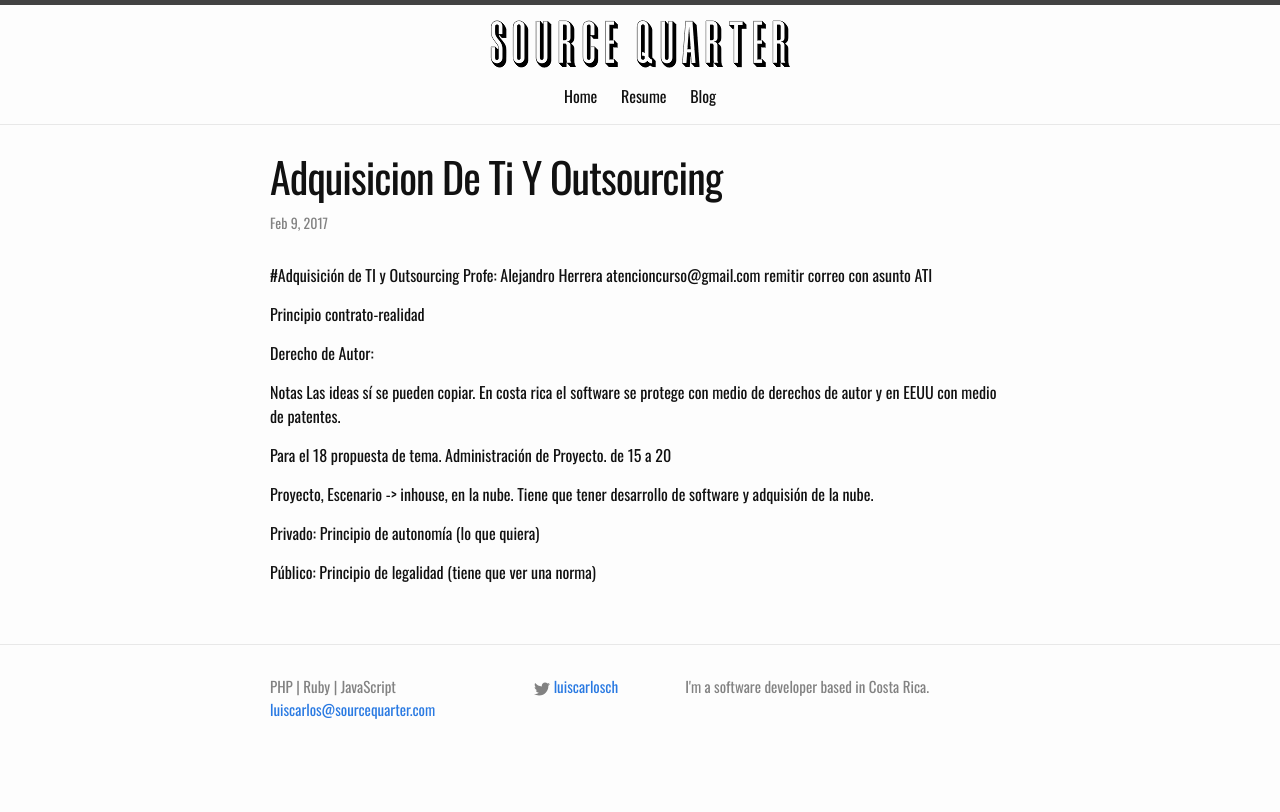
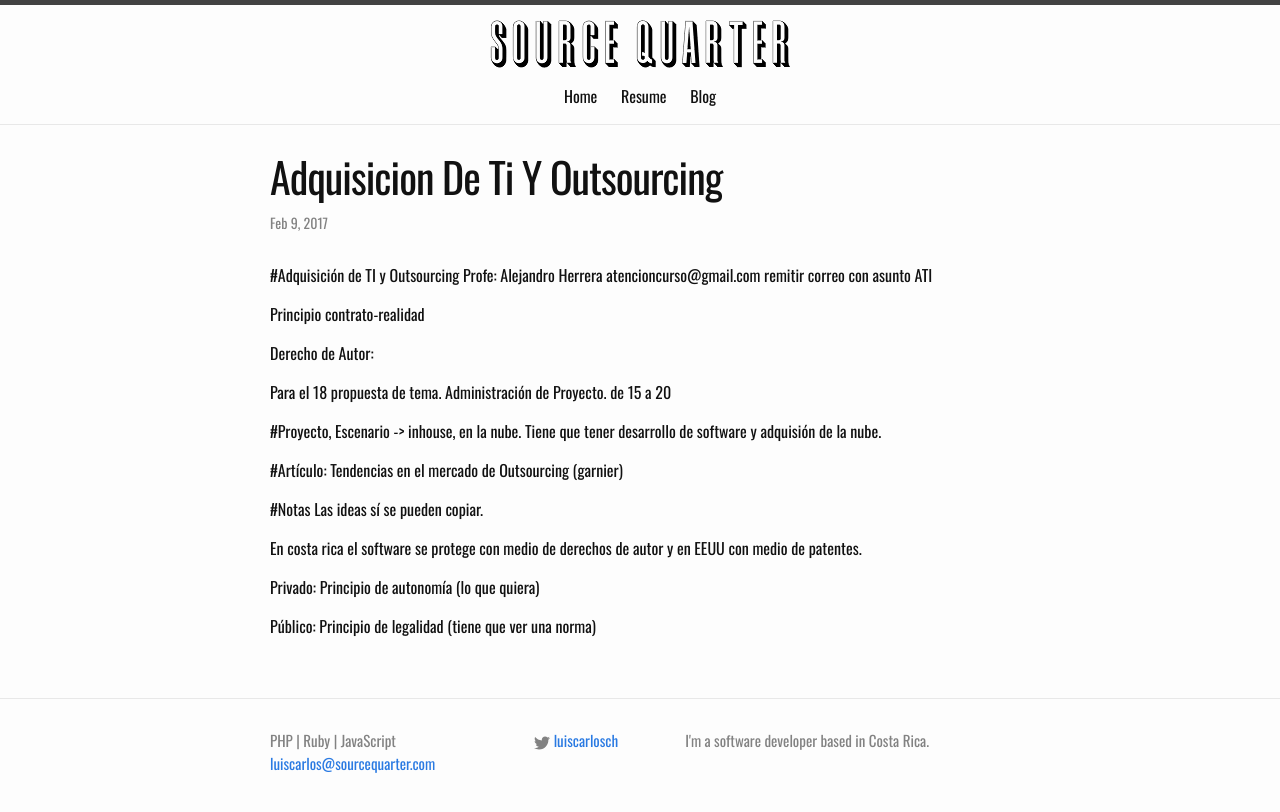
Before and after one commit to lucachaco/sourcequarter-lander, a Jekyll site: the page built from _posts/2017-02-09-adquisicion-de-ti-y-outsourcing.md, in a window 1280 px wide. Shown: the top 812 px of the page. Built offline with Jekyll 4.4.1, drawn with Linux system fonts in a browser that asks for light colours; our own code applies the rules of GitHub Pages for plain Markdown files.

Commit message:
Update 2017-02-09-adquisicion-de-ti-y-outsourcing.md

```diff
--- a/_posts/2017-02-09-adquisicion-de-ti-y-outsourcing.md
+++ b/_posts/2017-02-09-adquisicion-de-ti-y-outsourcing.md
@@ -7,18 +7,24 @@ Principio contrato-realidad
 
 Derecho de Autor:
 
-Notas
-Las ideas sí se pueden copiar.
-En costa rica el software se protege con medio de derechos de autor y en EEUU con medio de patentes.
 
 Para el 18 propuesta de tema. Administración de Proyecto.
 de 15 a 20
 
 
-Proyecto,
+#Proyecto,
 Escenario -> inhouse, en la nube.
 Tiene que tener desarrollo de software y adquisión de la nube.
 
+#Artículo:
+Tendencias en el mercado de Outsourcing (garnier)
+
+
+
+#Notas
+Las ideas sí se pueden copiar.
+
+En costa rica el software se protege con medio de derechos de autor y en EEUU con medio de patentes.
 
 Privado: Principio de autonomía (lo que quiera)
 
```
